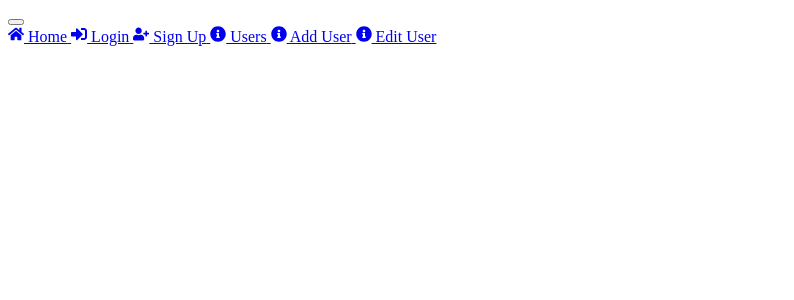
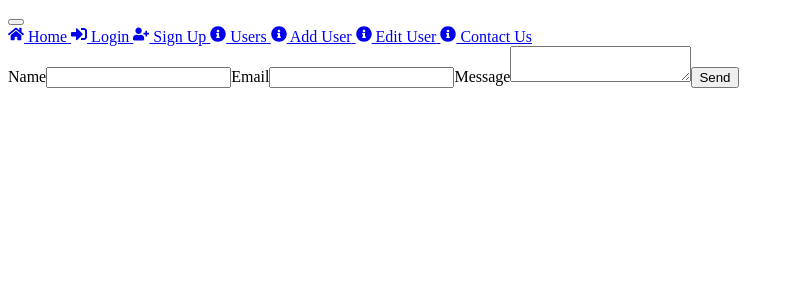
Before and after one commit to Sandalu-Xe/MERN_stack, a React (Vite) app in the folder client/: page /conatctus in a window 1280 px wide. Shown: the top 300 px of the page, without its empty margins (0-794 px from the left). Built offline with nearby package versions, Linux system fonts and the light colour scheme.

Commit message:
email sent done

```diff
--- a/client/package.json
+++ b/client/package.json
@@ -10,6 +10,7 @@
     "preview": "vite preview"
   },
   "dependencies": {
+    "@emailjs/browser": "^4.4.1",
     "axios": "^1.7.7",
     "bootstrap": "^5.3.3",
     "html2canvas": "^1.4.1",
--- a/client/src/App.jsx
+++ b/client/src/App.jsx
@@ -7,6 +7,7 @@
 import NaviBar from './components/NaviBar';
 import AddUser from './components/AddUser';
 import EditUser from './components/EditUser';
+import ContactUs from './components/ContactUs';
 
 
 function App() {
@@ -24,6 +25,7 @@
             <Route path="/users" element={<Usertable />} />
             <Route path="/adduser" element={<AddUser />} />
             <Route path="/edituser/:id" element={<EditUser />} />
+            <Route path="/conatctus" element={<ContactUs />} />
           </Routes>
         </Container>
       </div>
--- a/client/src/components/ContactUs.jsx
+++ b/client/src/components/ContactUs.jsx
@@ -1,101 +1,41 @@
-import React, { useState } from 'react';
-import { Form, Button, Container, Row, Col, Card } from 'react-bootstrap';
+import React, { useRef } from 'react';
+import emailjs from '@emailjs/browser';
 
-const ContactUsForm = () => {
-  const [formData, setFormData] = useState({
-    name: "",
-    email: "",
-    subject: "",
-    message: ""
-  });
+export const ContactUs = () => {
+  const form = useRef();
 
-  const handleInputChange = (e) => {
-    const { name, value } = e.target;
-    setFormData((prevData) => ({
-      ...prevData,
-      [name]: value
-    }));
-  };
+  const sendEmail = (e) => {
+    e.preventDefault();
 
-  const handleSubmit = (e) => {
-    e.preventDefault();
-    // Add form submission logic here
-    alert('Form submitted successfully!');
-    console.log(formData);
-    setFormData({
-      name: "",
-      email: "",
-      subject: "",
-      message: ""
-    });
+    emailjs
+      .sendForm('service_12213',
+        'template_zgdddkb',
+        form.current, {
+        publicKey: 'uxdriekI7IRCw5LYM',
+      })
+      .then(
+        (result) => {
+          console.log('SUCCESS!',result.text);
+          alert("sent sucessfully")
+        },
+        (error) => {
+          console.log('FAILED...', error.text);
+          alert("sending failed")
+        },
+      );
   };
 
   return (
-    <Container className="d-flex justify-content-center align-items-center" style={{ minHeight: "100vh" }}>
-      <Row>
-        <Col>
-          <Card className="shadow p-4" style={{ maxWidth: "600px" }}>
-            <Card.Body>
-              <h3 className="text-center mb-4">Contact Us</h3>
-              <Form onSubmit={handleSubmit}>
-                <Form.Group controlId="formName" className="mb-3">
-                  <Form.Label>Name</Form.Label>
-                  <Form.Control
-                    type="text"
-                    name="name"
-                    value={formData.name}
-                    onChange={handleInputChange}
-                    placeholder="Enter your name"
-                    required
-                  />
-                </Form.Group>
-
-                <Form.Group controlId="formEmail" className="mb-3">
-                  <Form.Label>Email</Form.Label>
-                  <Form.Control
-                    type="email"
-                    name="email"
-                    value={formData.email}
-                    onChange={handleInputChange}
-                    placeholder="Enter your email"
-                    required
-                  />
-                </Form.Group>
-
-                <Form.Group controlId="formSubject" className="mb-3">
-                  <Form.Label>Subject</Form.Label>
-                  <Form.Control
-                    type="text"
-                    name="subject"
-                    value={formData.subject}
-                    onChange={handleInputChange}
-                    placeholder="Enter subject"
-                  />
-                </Form.Group>
-
-                <Form.Group controlId="formMessage" className="mb-3">
-                  <Form.Label>Message</Form.Label>
-                  <Form.Control
-                    as="textarea"
-                    name="message"
-                    value={formData.message}
-                    onChange={handleInputChange}
-                    rows={4}
-                    placeholder="Enter your message"
-                    required
-                  />
-                </Form.Group>
-
-                <Button variant="primary" type="submit" className="w-100">
-                  Submit
-                </Button>
-              </Form>
-            </Card.Body>
-          </Card>
-        </Col>
-      </Row>
-    </Container>
+    <form ref={form} onSubmit={sendEmail}>
+      <label>Name</label>
+      <input type="text" name="user_name" />
+      <label>Email</label>
+      <input type="email" name="user_email" />
+      <label>Message</label>
+      <textarea name="message" />
+      <input type="submit" value="Send" />
+    </form>
   );
 };
 
-export default ContactUsForm;
+export default ContactUs
--- a/client/src/components/NaviBar.jsx
+++ b/client/src/components/NaviBar.jsx
@@ -18,6 +18,7 @@
             <Nav.Link as={Link} to="/users"> <FaInfoCircle /> Users</Nav.Link>
             <Nav.Link as={Link} to="/adduser"> <FaInfoCircle /> Add User</Nav.Link>
             <Nav.Link as={Link} to="/edituser"> <FaInfoCircle /> Edit User</Nav.Link>
+            <Nav.Link as={Link} to="/conatctus"> <FaInfoCircle /> Contact Us</Nav.Link>
           </Nav>
         </Navbar.Collapse>
       </Container>
```
Also changed, not shown: 1 other file (tests, documents, lock files or other folders).
